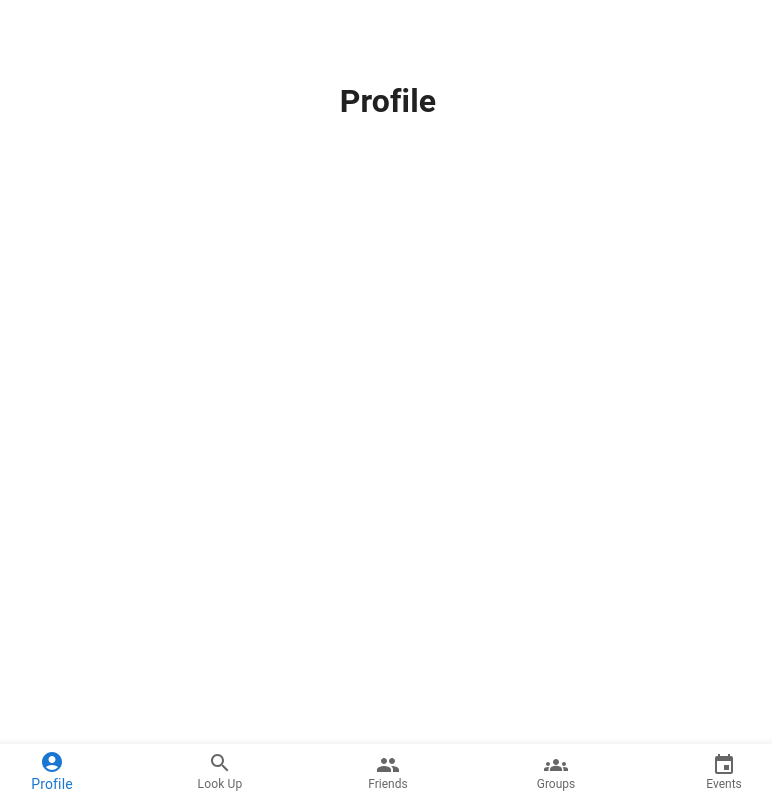
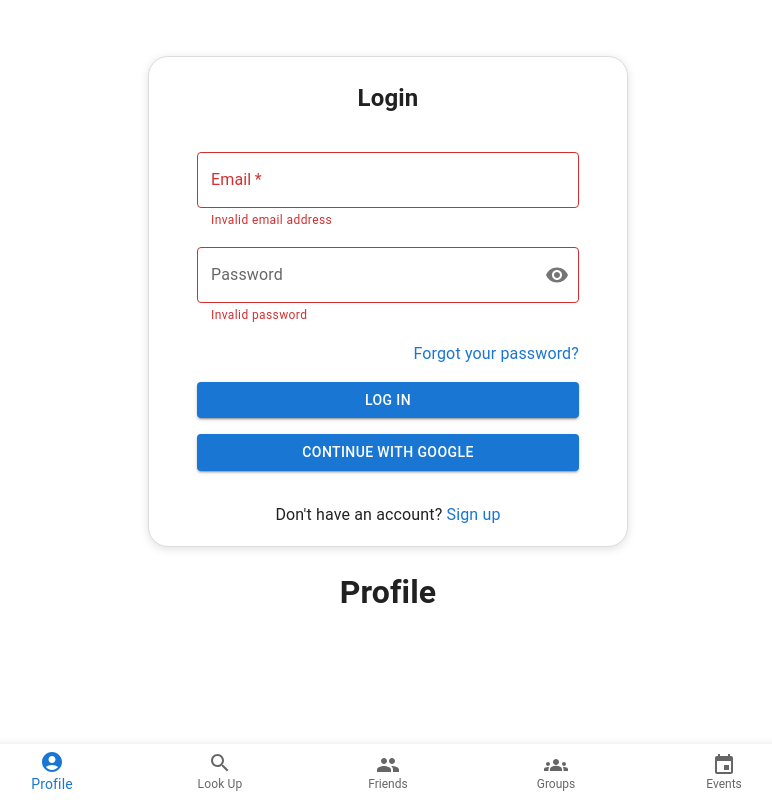
Before and after one commit to agiledev-students-fall2022/final-project-team-busy, a React (Create React App) app in the folder front-end/: page /home in a window 1280 px wide. Shown: the whole page, without its empty margins (252-1024 px from the left). Built offline with nearby package versions, Linux system fonts and the light colour scheme.

Commit message:
login page work in progress

```diff
--- a/front-end/package.json
+++ b/front-end/package.json
@@ -12,6 +12,7 @@
     "@testing-library/user-event": "^13.5.0",
     "react": "^18.2.0",
     "react-dom": "^18.2.0",
+    "react-hook-form": "^7.37.0",
     "react-router-dom": "^6.4.2",
     "react-scripts": "5.0.1",
     "web-vitals": "^2.1.4"
--- a/front-end/src/home/Home.js
+++ b/front-end/src/home/Home.js
@@ -1,6 +1,8 @@
+import Login from "../login/Login";
 function Home() {
   return (
     <>
+      <Login />
       <h1>Profile</h1>
     </>
   );
--- /dev/null
+++ b/front-end/src/login/Login.js
@@ -0,0 +1,104 @@
+import { useState } from "react";
+import { Link } from "react-router-dom";
+import Box from "@mui/material/Box";
+import TextField from "@mui/material/TextField";
+import FormControl from "@mui/material/FormControl";
+import FormHelperText from "@mui/material/FormHelperText";
+import OutlinedInput from "@mui/material/OutlinedInput";
+import InputAdornment from "@mui/material/InputAdornment";
+import IconButton from "@mui/material/IconButton";
+import Visibility from "@mui/icons-material/Visibility";
+import VisibilityOff from "@mui/icons-material/VisibilityOff";
+import InputLabel from "@mui/material/InputLabel";
+import Button from "@mui/material/Button";
+import "./login.css";
+
+const Login = () => {
+  const [values, setValues] = useState({
+    email: "",
+    password: "",
+    showPassword: false,
+  });
+
+  const handleChange = (valueName) => (e) => {
+    setValues({ ...values, [valueName]: e.target.value });
+  };
+
+  const handleClickShowPassword = () => {
+    setValues({
+      ...values,
+      showPassword: !values.showPassword,
+    });
+  };
+
+  const handleMouseDownPassword = (e) => {
+    e.preventDefault();
+  };
+
+  const handleSubmit = () => {
+    alert(`Logging in\nemail:  ${values.email}\npassword:  ${values.password}`);
+    setValues({
+      email: "",
+      password: "",
+      showPassword: false,
+    });
+  };
+
+  return (
+    <>
+      <Box maxWidth="sm" component="form" className="form-card">
+        <h2>Login</h2>
+        <TextField
+          fullWidth
+          required
+          label="Email"
+          type="email"
+          value={values.email}
+          onChange={handleChange("email")}
+          error={true}
+          helperText={"Invalid email address"}
+        />
+
+        <FormControl fullWidth variant="outlined">
+          <InputLabel htmlFor="outlined-adornment-password">
+            Password
+          </InputLabel>
+          <OutlinedInput
+            required={true}
+            id="outlined-adornment-password"
+            label="Password"
+            type={values.showPassword ? "text" : "password"}
+            value={values.password}
+            onChange={handleChange("password")}
+            error={true}
+            endAdornment={
+              <InputAdornment position="end">
+                <IconButton
+                  aria-label="toggle password visibility"
+                  onClick={handleClickShowPassword}
+                  onMouseDown={handleMouseDownPassword}
+                  edge="end"
+                >
+                  {values.showPassword ? <VisibilityOff /> : <Visibility />}
+                </IconButton>
+              </InputAdornment>
+            }
+          />
+          <FormHelperText error>Invalid password</FormHelperText>
+        </FormControl>
+        <Link className="form-align-right" to="/forgot-password">
+          Forgot your password?
+        </Link>
+
+        <Button variant="contained" onClick={handleSubmit}>
+          Log in
+        </Button>
+        <Button variant="contained">Continue with Google</Button>
+        <p>
+          Don't have an account? <Link to="/sign-up">Sign up</Link>{" "}
+        </p>
+      </Box>
+    </>
+  );
+};
+export default Login;
--- /dev/null
+++ b/front-end/src/login/login.css
@@ -0,0 +1,36 @@
+.form-card {
+  border: 1px solid #ddd;
+  background-color: #fff;
+  border-radius: 20px;
+  padding: 0.2rem 3rem;
+  margin: 0 auto;
+  display: flex;
+  flex-direction: column;
+  gap: 1rem;
+  position: relative;
+  width: 30rem;
+  box-shadow: rgba(99, 99, 99, 0.2) 0px 2px 8px 0px;
+}
+
+.form-align-right {
+  text-align: right;
+}
+
+a {
+  color: #1976d2;
+  text-decoration: none;
+}
+
+a:hover {
+  text-decoration: underline;
+}
+/*
+border: "1px solid #333",
+          borderRadius: "10px",
+          margin: "0 auto",
+          maxWidth: "30rem",
+          display: "flex",
+          flexDirection: "column",
+          alignItems: "center",
+          gap: 4,
+           */
```
Also changed, not shown: 1 other file (tests, documents, lock files or other folders).
